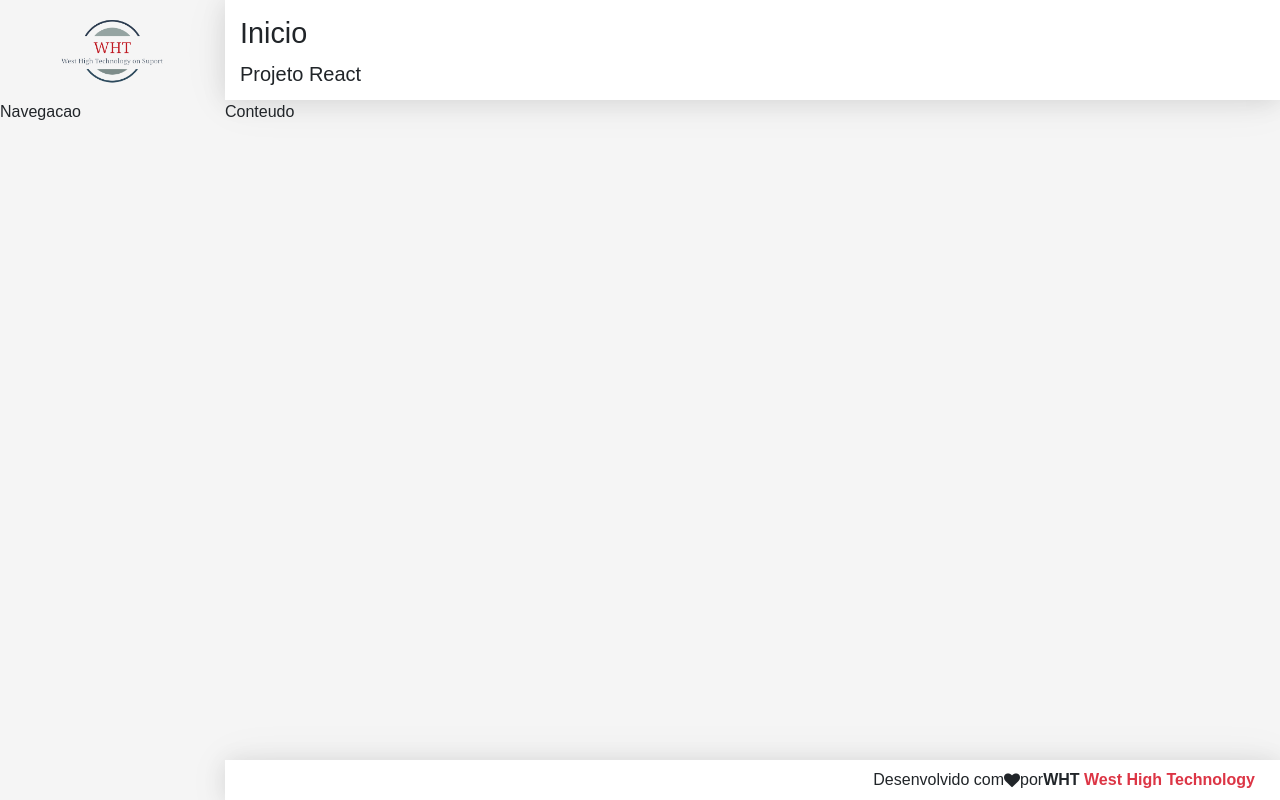
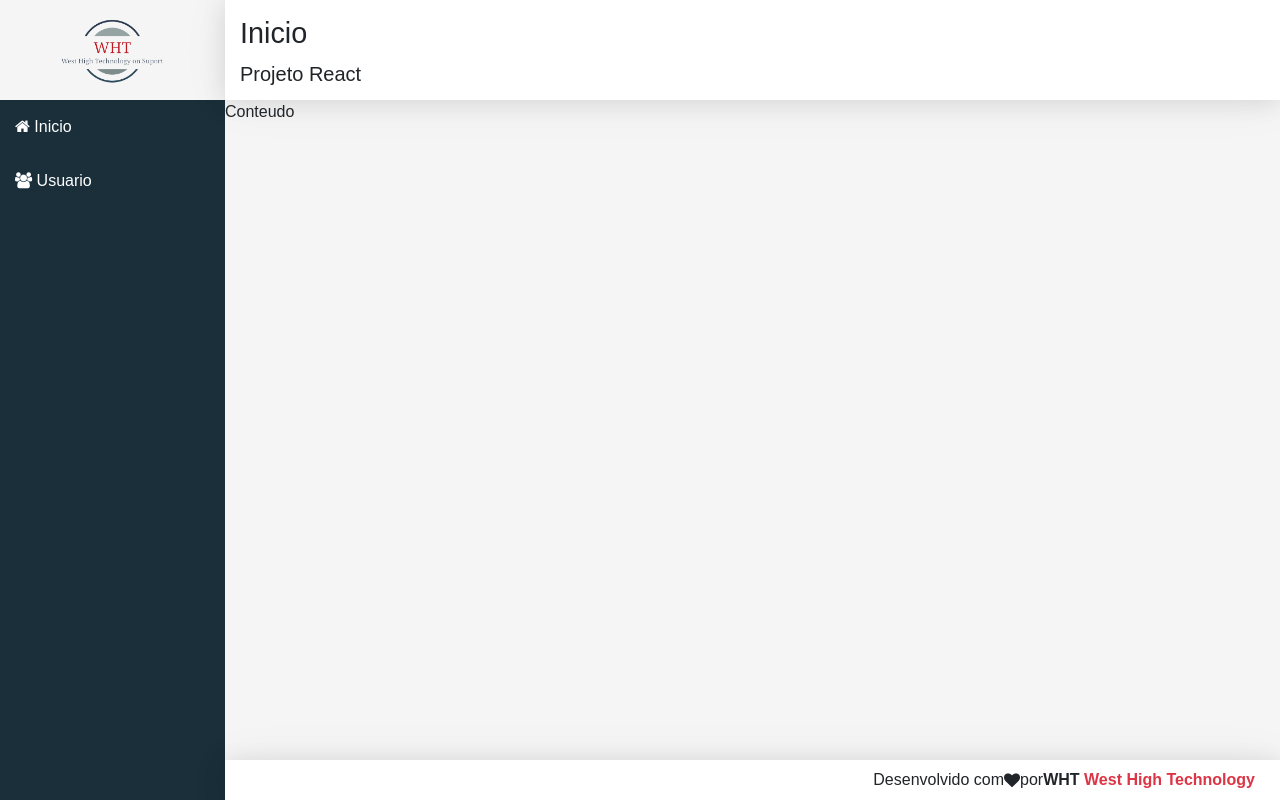
Before and after one commit to Weslley-Prado/CRUD, a React (Create React App) app in the folder frontend/: page / in a window 1280 px wide. Built offline with nearby package versions, Linux system fonts and the light colour scheme.

Commit message:
This menu was created

```diff
--- a/frontend/src/components/templates/Nav.css
+++ b/frontend/src/components/templates/Nav.css
@@ -0,0 +1,18 @@
+aside.menu-area {
+    background-color: var(--bg-dark);
+    box-shadow:
+       2px 0 10px rgba(0, 0, 0, 0.12)
+       2px 0 15px rgba(0, 0, 0, 0.12);
+}
+
+.menu a{
+    display: block;
+    text-decoration: none;
+    color: #FFF;
+    font-weight: 300;
+    padding:15px;
+}
+
+.menu a:hover{
+    background: linear-gradient(135deg, #07a7e3 0%, #32dac3 100%);
+}
--- a/frontend/src/components/templates/Nav.jsx
+++ b/frontend/src/components/templates/Nav.jsx
@@ -3,5 +3,14 @@
 
 export default props =>
         <aside className="menu-area">
-           Navegacao
+           <nav className="menu">
+              {/*Refatorar cdigo*/}
+             <a href="#/">
+              <i className="fa fa-home"></i> Inicio
+              </a>
+              <a href="#/">
+              <i className="fa fa-users"></i> Usuario
+              </a>
+
+            </nav>
         </aside>
```
